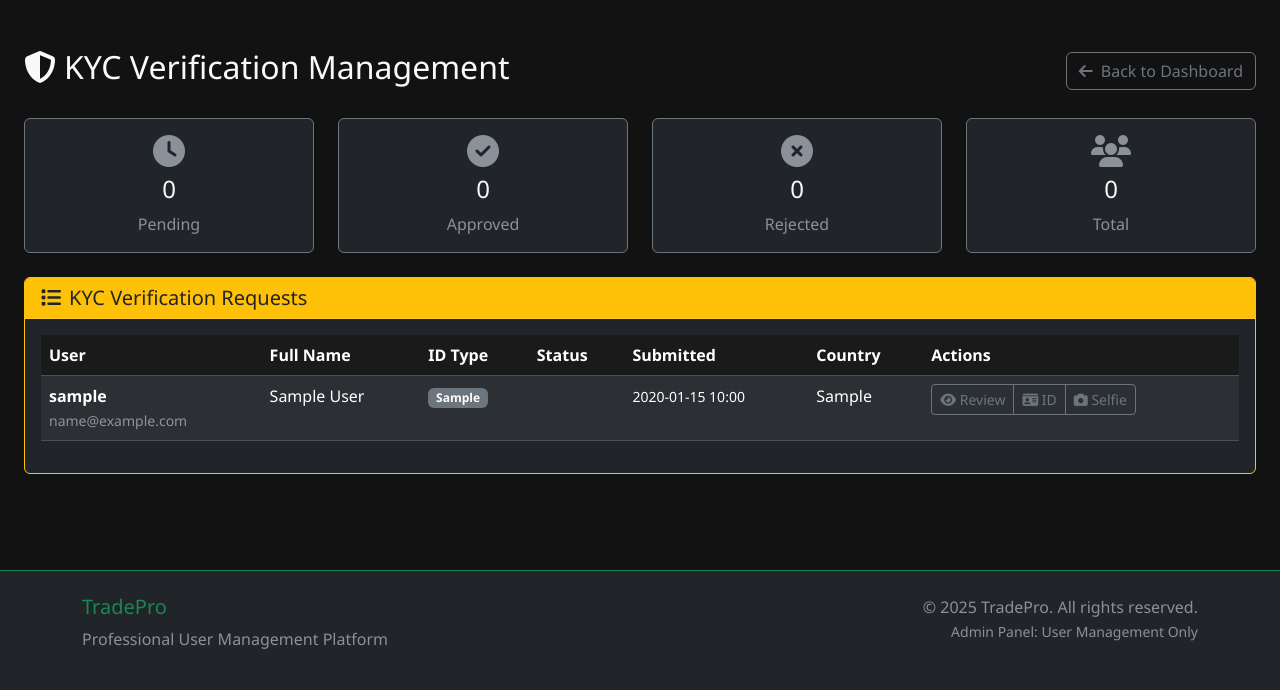
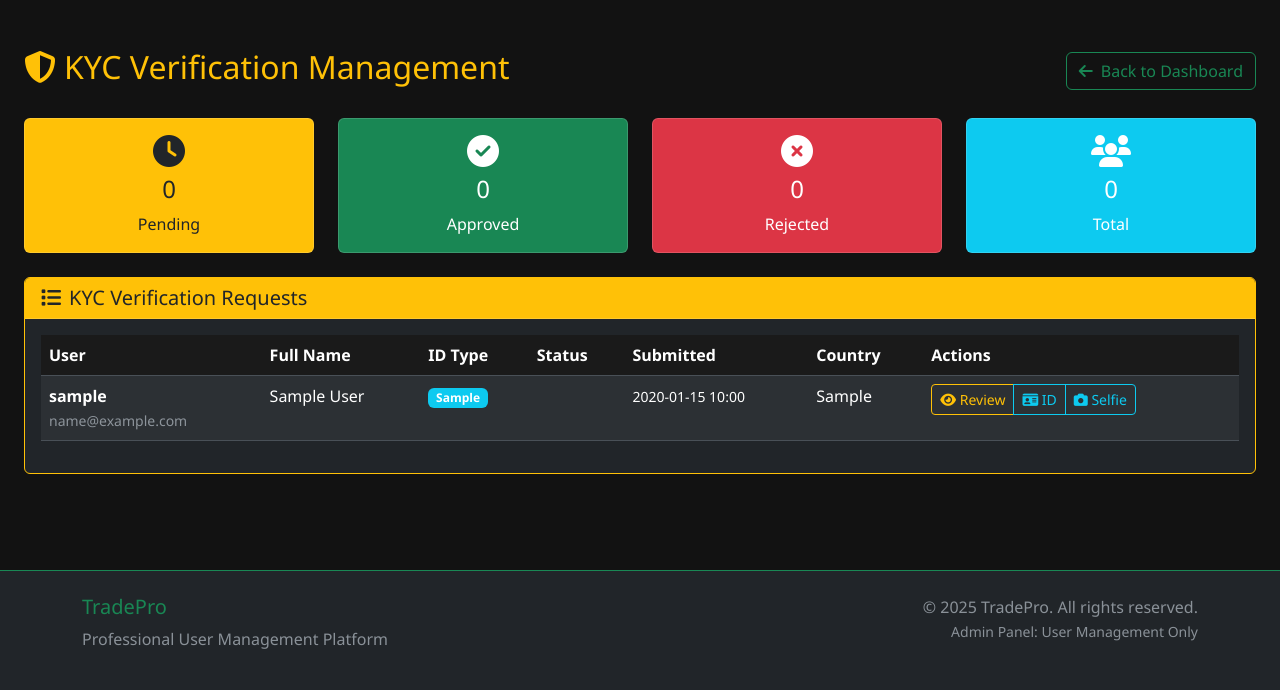
Before and after one commit to amanu477/trade-horizon, a Flask app: page /admin/kyc in a window 1280 px wide. Shown: the part 57-747 px from the top of the page. Run offline with Flask 3, Linux system fonts and the light colour scheme; a user stored in the database is signed in; tables that the repository leaves empty hold one stand-in row (values such as "Sample post"); some libraries are stand-ins or nearby versions.

Commit message:
Restore colorful design for KYC verification interface and statistics
Reverts to using vibrant colors for KYC statistics, badges, buttons, and elements in `replit.md`, `templates/admin/kyc.html`, and `templates/admin/process_kyc.html`.

Replit-Commit-Author: Agent
Replit-Commit-Session-Id: da8c5147-bee3-4d5d-a5cd-ade0cfd7f229
Replit-Commit-Screenshot-Url: https://storage.googleapis.com/screenshot-production-us-central1/fc00bf03-5057-4343-9f19-c7f19a483e52/06101921-e321-42c2-8b54-9b2fe275d472.jpg

```diff
--- a/templates/admin/kyc.html
+++ b/templates/admin/kyc.html
@@ -4,10 +4,10 @@
 {% block content %}
 <div class="container-fluid py-4">
     <div class="d-flex justify-content-between align-items-center mb-4">
-        <h2 class="text-light">
+        <h2 class="text-warning">
             <i class="fas fa-shield-alt me-2"></i>KYC Verification Management
         </h2>
-        <a href="{{ url_for('admin_dashboard') }}" class="btn btn-outline-secondary">
+        <a href="{{ url_for('admin_dashboard') }}" class="btn btn-outline-success">
             <i class="fas fa-arrow-left me-2"></i>Back to Dashboard
         </a>
     </div>
@@ -15,38 +15,38 @@
     <!-- KYC Statistics -->
     <div class="row mb-4">
         <div class="col-md-3">
-            <div class="card bg-dark border-secondary">
+            <div class="card bg-warning text-dark">
                 <div class="card-body text-center">
-                    <i class="fas fa-clock fa-2x mb-2 text-muted"></i>
-                    <h4 class="text-light">{{ pending_count }}</h4>
-                    <p class="mb-0 text-muted">Pending</p>
+                    <i class="fas fa-clock fa-2x mb-2"></i>
+                    <h4>{{ pending_count }}</h4>
+                    <p class="mb-0">Pending</p>
                 </div>
             </div>
         </div>
         <div class="col-md-3">
-            <div class="card bg-dark border-secondary">
+            <div class="card bg-success text-white">
                 <div class="card-body text-center">
-                    <i class="fas fa-check-circle fa-2x mb-2 text-muted"></i>
-                    <h4 class="text-light">{{ approved_count }}</h4>
-                    <p class="mb-0 text-muted">Approved</p>
+                    <i class="fas fa-check-circle fa-2x mb-2"></i>
+                    <h4>{{ approved_count }}</h4>
+                    <p class="mb-0">Approved</p>
                 </div>
             </div>
         </div>
         <div class="col-md-3">
-            <div class="card bg-dark border-secondary">
+            <div class="card bg-danger text-white">
                 <div class="card-body text-center">
-                    <i class="fas fa-times-circle fa-2x mb-2 text-muted"></i>
-                    <h4 class="text-light">{{ rejected_count }}</h4>
-                    <p class="mb-0 text-muted">Rejected</p>
+                    <i class="fas fa-times-circle fa-2x mb-2"></i>
+                    <h4>{{ rejected_count }}</h4>
+                    <p class="mb-0">Rejected</p>
                 </div>
             </div>
         </div>
         <div class="col-md-3">
-            <div class="card bg-dark border-secondary">
+            <div class="card bg-info text-white">
                 <div class="card-body text-center">
-                    <i class="fas fa-users fa-2x mb-2 text-muted"></i>
-                    <h4 class="text-light">{{ pending_count + approved_count + rejected_count }}</h4>
-                    <p class="mb-0 text-muted">Total</p>
+                    <i class="fas fa-users fa-2x mb-2"></i>
+                    <h4>{{ pending_count + approved_count + rejected_count }}</h4>
+                    <p class="mb-0">Total</p>
                 </div>
             </div>
         </div>
@@ -85,17 +85,17 @@
                             </td>
                             <td>{{ kyc.first_name }} {{ kyc.last_name }}</td>
                             <td>
-                                <span class="badge bg-secondary">
+                                <span class="badge bg-info">
                                     {{ kyc.id_document_type.title() }}
                                 </span>
                             </td>
                             <td>
                                 {% if kyc.status == 'pending' %}
-                                <span class="badge bg-secondary">Pending</span>
+                                <span class="badge bg-warning text-dark">Pending</span>
                                 {% elif kyc.status == 'approved' %}
-                                <span class="badge bg-secondary">Approved</span>
+                                <span class="badge bg-success">Approved</span>
                                 {% elif kyc.status == 'rejected' %}
-                                <span class="badge bg-secondary">Rejected</span>
+                                <span class="badge bg-danger">Rejected</span>
                                 {% endif %}
                             </td>
                             <td>
@@ -105,18 +105,18 @@
                             <td>
                                 <div class="btn-group" role="group">
                                     <a href="{{ url_for('admin_process_kyc', kyc_id=kyc.id) }}"
-                                       class="btn btn-sm btn-outline-secondary">
+                                       class="btn btn-sm btn-outline-warning">
                                         <i class="fas fa-eye"></i> Review
                                     </a>
                                     {% if kyc.id_document_path %}
                                     <a href="/{{ kyc.id_document_path }}" target="_blank"
-                                       class="btn btn-sm btn-outline-secondary">
+                                       class="btn btn-sm btn-outline-info">
                                         <i class="fas fa-id-card"></i> ID
                                     </a>
                                     {% endif %}
                                     {% if kyc.selfie_path %}
                                     <a href="/{{ kyc.selfie_path }}" target="_blank"
-                                       class="btn btn-sm btn-outline-secondary">
+                                       class="btn btn-sm btn-outline-info">
                                         <i class="fas fa-camera"></i> Selfie
                                     </a>
                                     {% endif %}
```
Also changed, not shown: replit.md (+1 -1 lines), templates/admin/process_kyc.html (+6 -6 lines).
